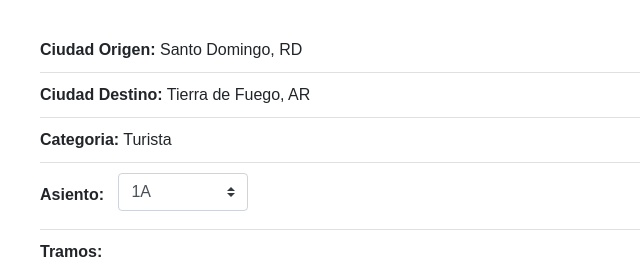
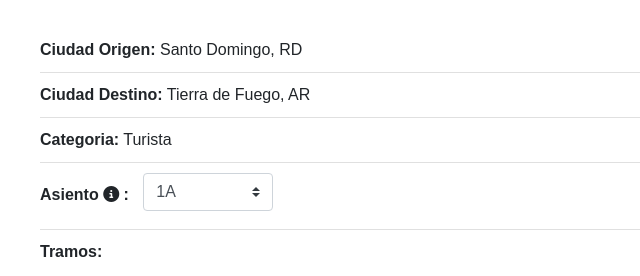
Before and after one commit to Rolos/webdesignfinal, a plain HTML site: page ticket.html in a window 1280 px wide. Shown: the part 848-1124 px from the top of the page, 0-640 px from the left. Drawn offline with nearby package versions, Linux system fonts and the light colour scheme; a web font is replaced by a local one.

Commit message:
Adds tooltip for seats

```diff
--- a/ticket.html
+++ b/ticket.html
@@ -65,7 +65,7 @@
             <li><span>Ciudad Destino:</span> Tierra de Fuego, AR</li>
             <li class="ticket-category"><span>Categoria:</span> Turista</li>
             <li>
-                <span>Asiento:</span>
+                <span>Asiento <span data-toggle="tooltip" data-placement="top" title="Depende de disponibilidad"><i class="fas fa-info-circle"></i></span> :</span>
                 <select class="custom-select mb-2">
                     <option selected>1A</option>
                     <option value="1">2B</option>
```
